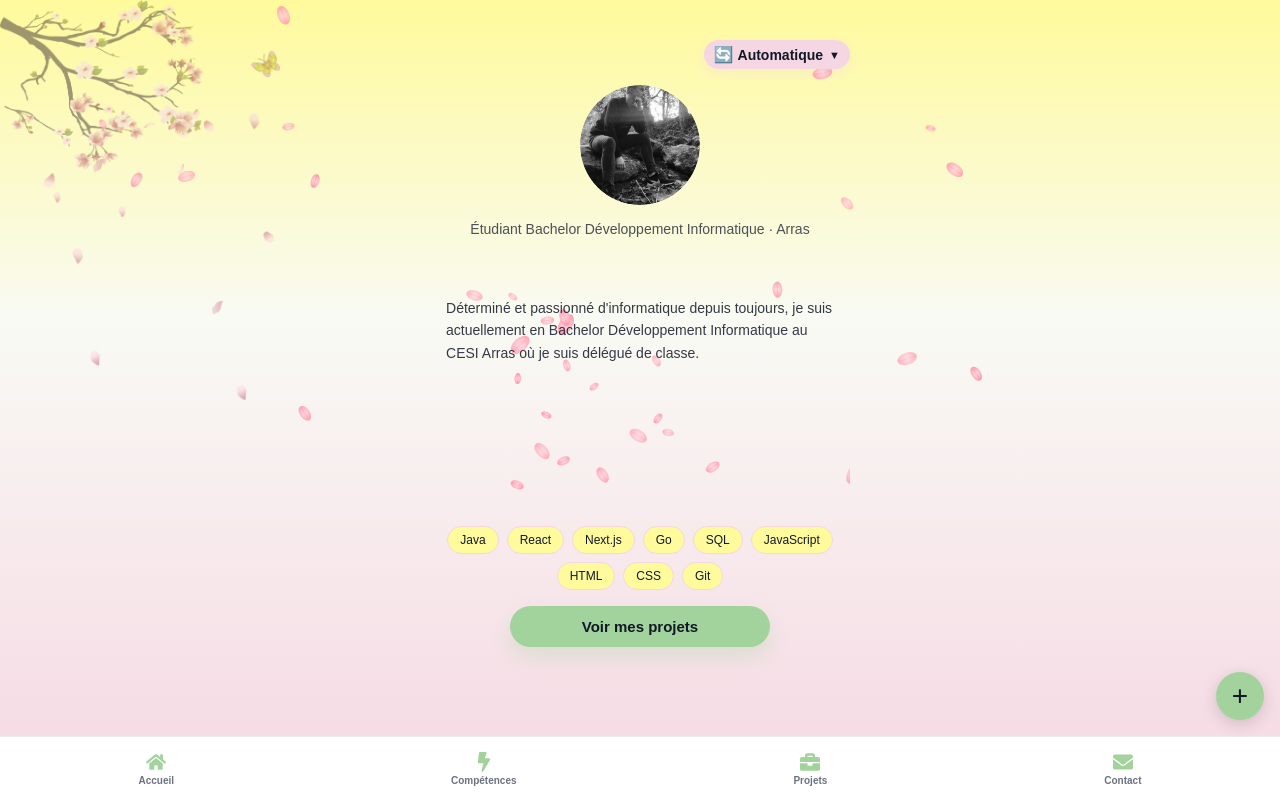
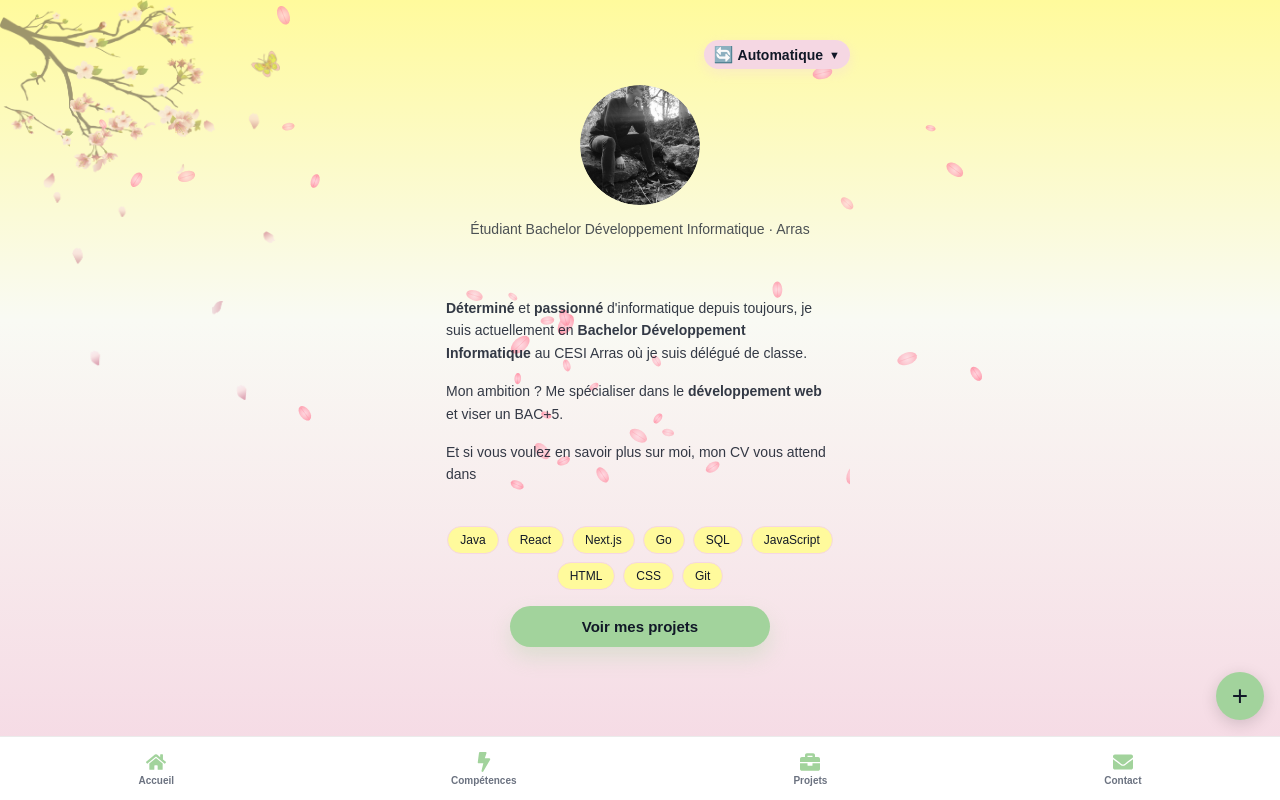
Before and after one commit to DELCUSEAllan/PortfolioSaisonAllan, a Next.js app in the folder portfolio-saisons/: page / in a window 1280 px wide. Built offline with nearby package versions, Linux system fonts and the light colour scheme.

Commit message:
feat : Ajout fichier TexteFormat pour mettre certains mots en évidence

```diff
--- a/portfolio-saisons/src/app/competences/page.jsx
+++ b/portfolio-saisons/src/app/competences/page.jsx
@@ -8,6 +8,8 @@ import { SAISONS } from "../config/couleursSaisons";
 import { COMPETENCES, INTRO_COMPETENCES } from "../config/competences";
 import { useSaison } from "../context/SaisonContext";
 import "../styles/competences/competences.css";
+import TexteFormate from "../components/TexteFormate";
+
 
 export default function Competences() {
   const { saisonActuelle } = useSaison();
@@ -26,7 +28,9 @@ export default function Competences() {
 
           <h1 className="competences-titre">Mes Compétences</h1>
 
-          <p className="competences-intro">{INTRO_COMPETENCES}</p>
+          <p className="competences-intro">
+            <TexteFormate texte={INTRO_COMPETENCES} />
+            </p>
 
           <div className="competences-liste">
             {COMPETENCES.map((competence) => (
--- a/portfolio-saisons/src/app/components/SectionPresentation.jsx
+++ b/portfolio-saisons/src/app/components/SectionPresentation.jsx
@@ -1,9 +1,11 @@
+"use client";
+
+import { motion } from "framer-motion";
 import Link from "next/link";
+import PropTypes from "prop-types";
 import { PRESENTATION } from "../config/contenuAccueil";
 import CanvasSakura from "./CanvasSakura";
-import TexteMachineAEcrire from "./TexteMachineAEcrire";
-import PropTypes from "prop-types";
-import { motion } from "framer-motion";
+import TexteFormate from "./TexteFormate";
 
 export default function SectionPresentation({ saisonActuelle }) {
   const dernierIndex = PRESENTATION.paragraphes.length - 1;
@@ -13,21 +15,16 @@ export default function SectionPresentation({ saisonActuelle }) {
       {saisonActuelle === "printemps" && <CanvasSakura />}
 
       {PRESENTATION.paragraphes.map((paragraphe, index) => {
+            const estDernier = index === dernierIndex;
             const delai = PRESENTATION.paragraphes
                 .slice(0, index)
                 .reduce((total, p) => total + p.length * 0.03 + 1, 0);
-
-        const estDernier = index === dernierIndex;
             const dureeParagraphe = paragraphe.length * 0.03;
             const delaiLien = delai + dureeParagraphe;
 
             return (
                 <p key={paragraphe.substring(0, 20)} className="section-texte">
-            <TexteMachineAEcrire
-              texte={paragraphe}
-              vitesse={0.03}
-              delaiDepart={delai}
-            />
+                <TexteFormate texte={paragraphe} />
                 {estDernier && (
                     <motion.span
                     initial={{ opacity: 0 }}
--- /dev/null
+++ b/portfolio-saisons/src/app/components/TexteFormate.jsx
@@ -0,0 +1,21 @@
+import PropTypes from "prop-types";
+
+export default function TexteFormate({ texte }) {
+  const parties = texte.split(/(\*\*.*?\*\*)/g);
+
+  return (
+    <>
+      {parties.map((partie, index) => {
+        if (partie.startsWith("**") && partie.endsWith("**")) {
+          const motEnGras = partie.slice(2, -2);
+          return <strong key={`${motEnGras}-${index}`}>{motEnGras}</strong>;
+        }
+        return <span key={`${partie.substring(0, 10)}-${index}`}>{partie}</span>;
+      })}
+    </>
+  );
+}
+
+TexteFormate.propTypes = {
+  texte: PropTypes.string,
+};
--- a/portfolio-saisons/src/app/config/competences.js
+++ b/portfolio-saisons/src/app/config/competences.js
@@ -1,5 +1,4 @@
-
-export const INTRO_COMPETENCES = "Voici les technologies que j'ai pu apprendre et pratiquer au fil de mes projets et de ma formation.";
+export const INTRO_COMPETENCES = "Voici les **technologies** que j'ai pu **apprendre** et **pratiquer** au fil de mes **projets** et de ma **formation**.";
 export const COMPETENCES = [
   {
     id: "java",
--- a/portfolio-saisons/src/app/config/contenuAccueil.js
+++ b/portfolio-saisons/src/app/config/contenuAccueil.js
@@ -10,9 +10,9 @@ export const IDENTITE = {
 
 export const PRESENTATION = {
   paragraphes: [
-    "Déterminé et passionné d'informatique depuis toujours, je suis actuellement en Bachelor Développement Informatique au CESI Arras où je suis délégué de classe.",
-    "Mon ambition ? Me spécialiser dans le développement web et viser un BAC+5.",
-    "Si vous voulez en savoir plus sur moi, mon CV vous attend dans ",
+    "**Déterminé** et **passionné** d'informatique depuis toujours, je suis actuellement en **Bachelor Développement Informatique** au CESI Arras où je suis délégué de classe.",
+    "Mon ambition ? Me spécialiser dans le **développement web** et viser un BAC+5.",
+    "Et si vous voulez en savoir plus sur moi, mon CV vous attend dans ",
   ],
   lienContact: {
     texte: "l'onglet Contact !",
```
Lines whose indentation alone changed are shown as unchanged.
